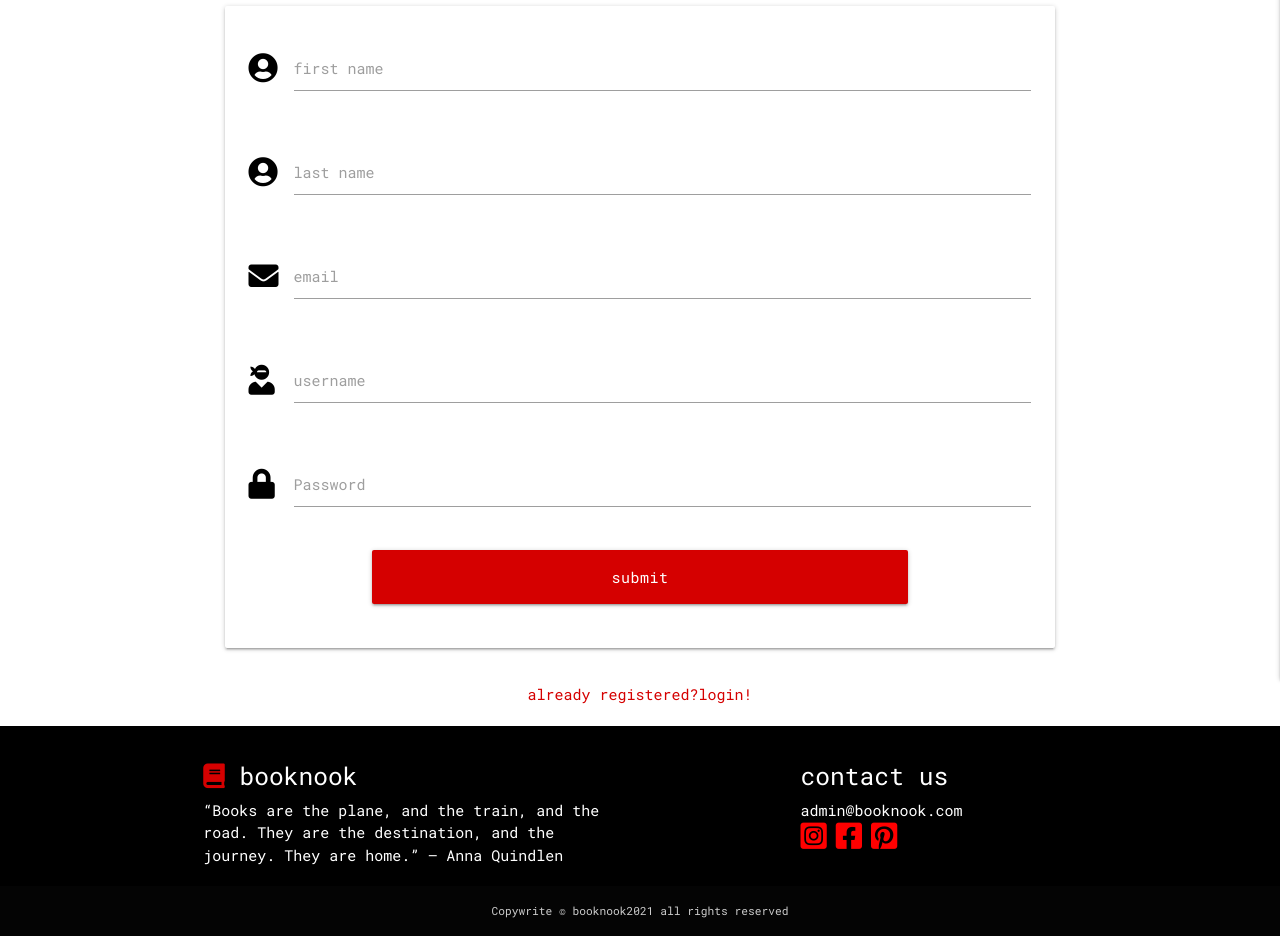
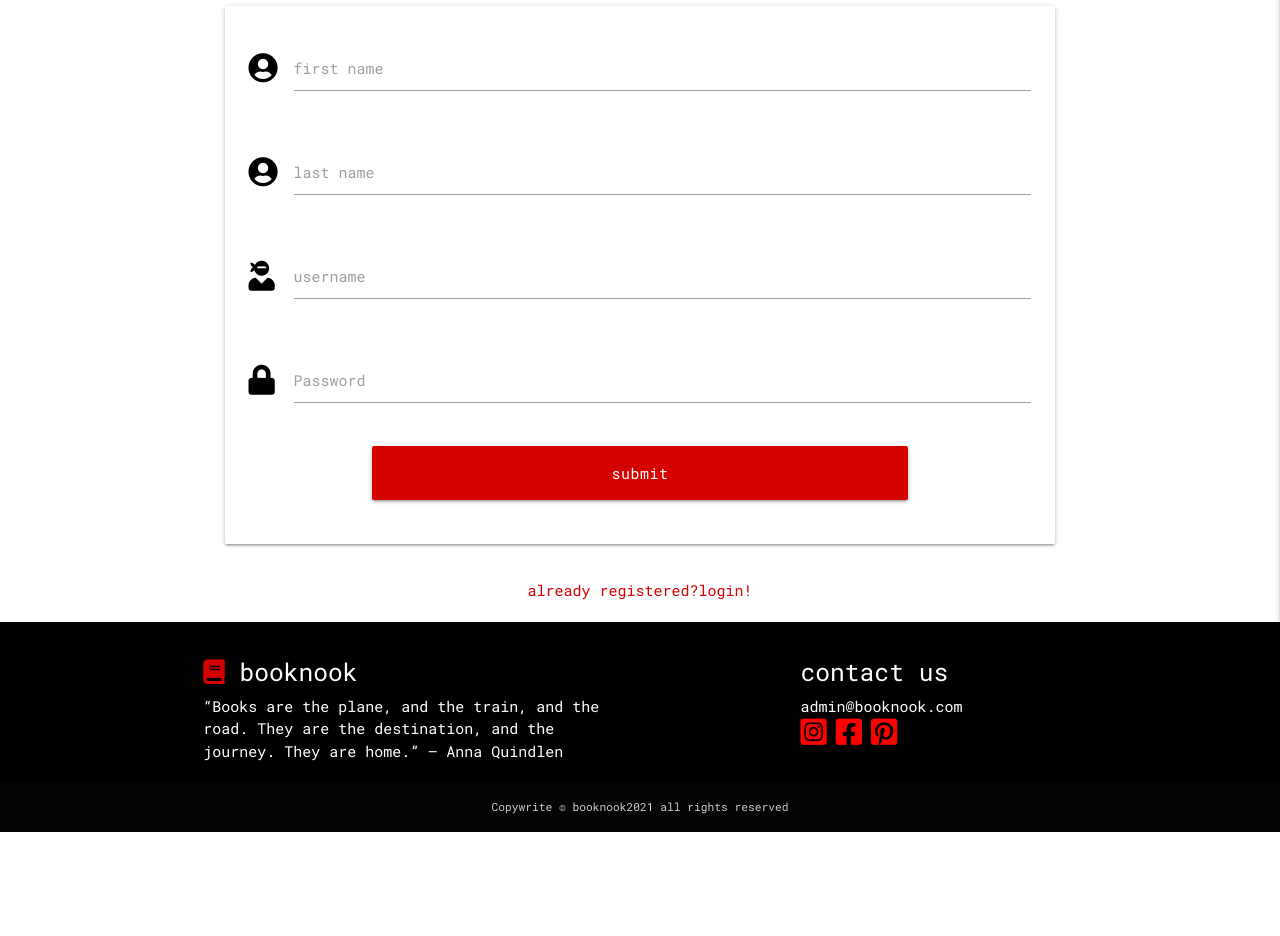
Before and after one commit to janeyrinn/bookNook, a Flask app: page /register in a window 1280 px wide. Shown: the part 181-1117 px from the top of the page. After the commit the page ends 1013 px from the top, so only its background shows below. Run offline with Flask 2, Linux system fonts and the light colour scheme; some libraries are stand-ins or nearby versions.

Commit message:
remove email from form

```diff
--- a/templates/register.html
+++ b/templates/register.html
@@ -1,20 +1,23 @@
 {% extends "base.html" %}
 {% block content %}
+
 
 <h2 class="center-align red-text text-accent-4">register</h2>
 
 <!--Start of registration form, components from materialise-->
 
 <div class="row">
-    <form class="col s12 offset-m2 m8">
-        <div class="card-panel white">
+    <form class="col s12 offset-m2 m8" method="POST" action="{{ url_for('register') }}">
+        <div class="card-panel">
             <div class="row">
+                <!--Name-->
                 <div class="input-field col s12">
                     <i class="fas fa-user-circle prefix black-text"></i>
                     <input id="firstname" name="firstname" type="text" class="validate">
                     <label for="firstname">first name</label>
                 </div>
             </div>
+            <!--Last Name-->
             <div class="row">
                 <div class="input-field col s12">
                     <i class="fas fa-user-circle prefix black-text"></i>
@@ -22,13 +25,7 @@
                     <label for="lastname">last name</label>
                 </div>
             </div>
-            <div class="row">
-                <div class="input-field col s12">
-                    <i class="fas fa-envelope prefix black-text"></i>
-                    <input id="email" name="email" type="email" class="validate">
-                    <label for="email">email</label>
-                </div>
-            </div>
+            <!--Username-->
             <div class="row">
                 <div class="input-field col s12">
                     <i class="fas fa-user-ninja prefix black-text"></i>
@@ -36,6 +33,7 @@
                     <label for="username">username</label>
                 </div>
             </div>
+            <!--Password-->
             <div class="row">
                 <div class="input-field col s12">
                     <i class="fas fa-lock prefix black-text"></i>
@@ -43,16 +41,19 @@
                     <label for="password">Password</label>
                 </div>
             </div>
+            <!--Submit Button-->
             <div class="row">
-                    <button type="submit" class="col s4 offset-m2 m8 white-text btn-large bn-btn">submit</button>
+                <button type="submit" class="col s4 offset-m2 m8 white-text btn-large bn-btn">submit</button>
             </div>
         </div>
     </form>
 </div>
+
+<!--Link to Login-->
+
 <div class="row">
     <div class="col s12 offset-m2 m8 red-text text-accent-4 center-align">
         <p>already registered?<a class="red-text text-accent-4 link log-link" href="">login!</a></p>
     </div>
 </div>
-
 {% endblock %}
```
